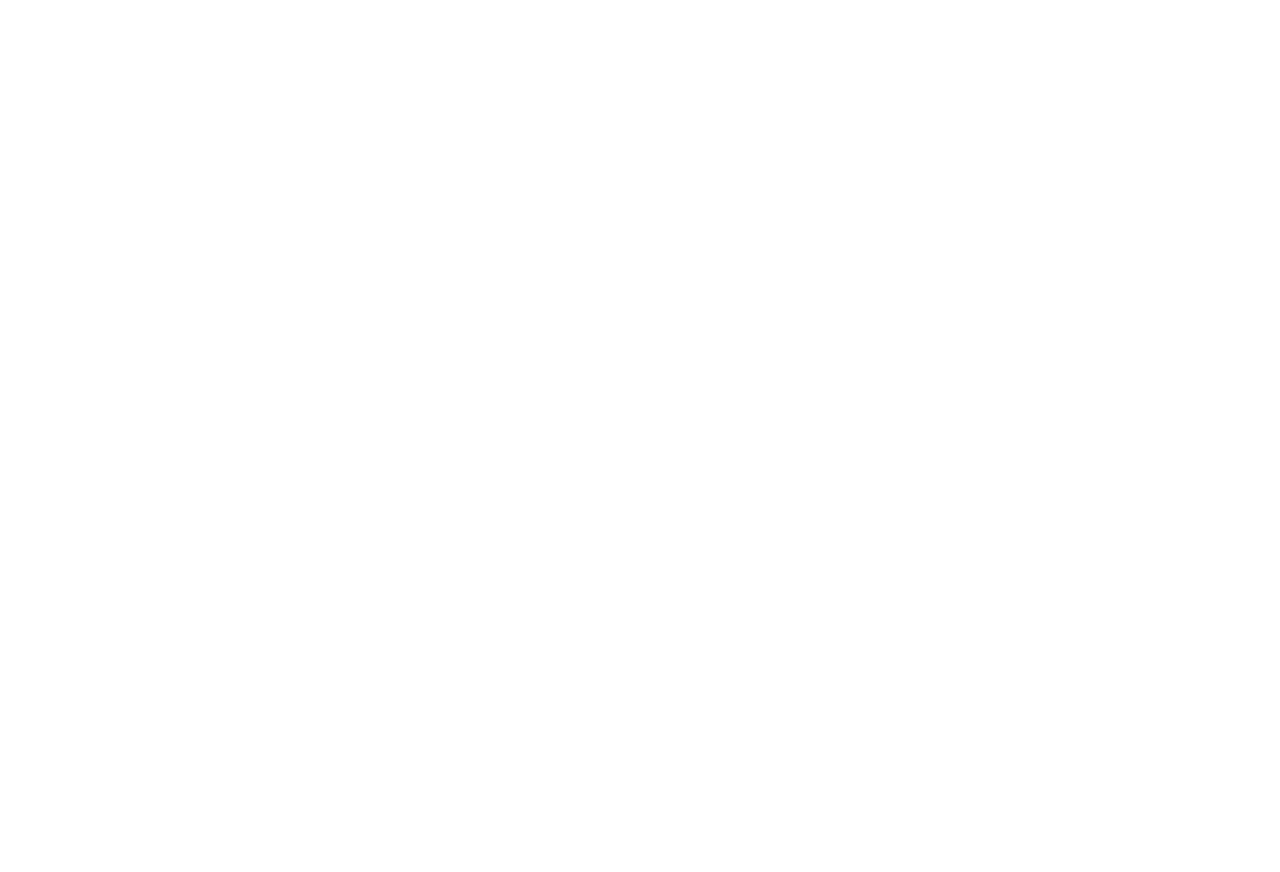
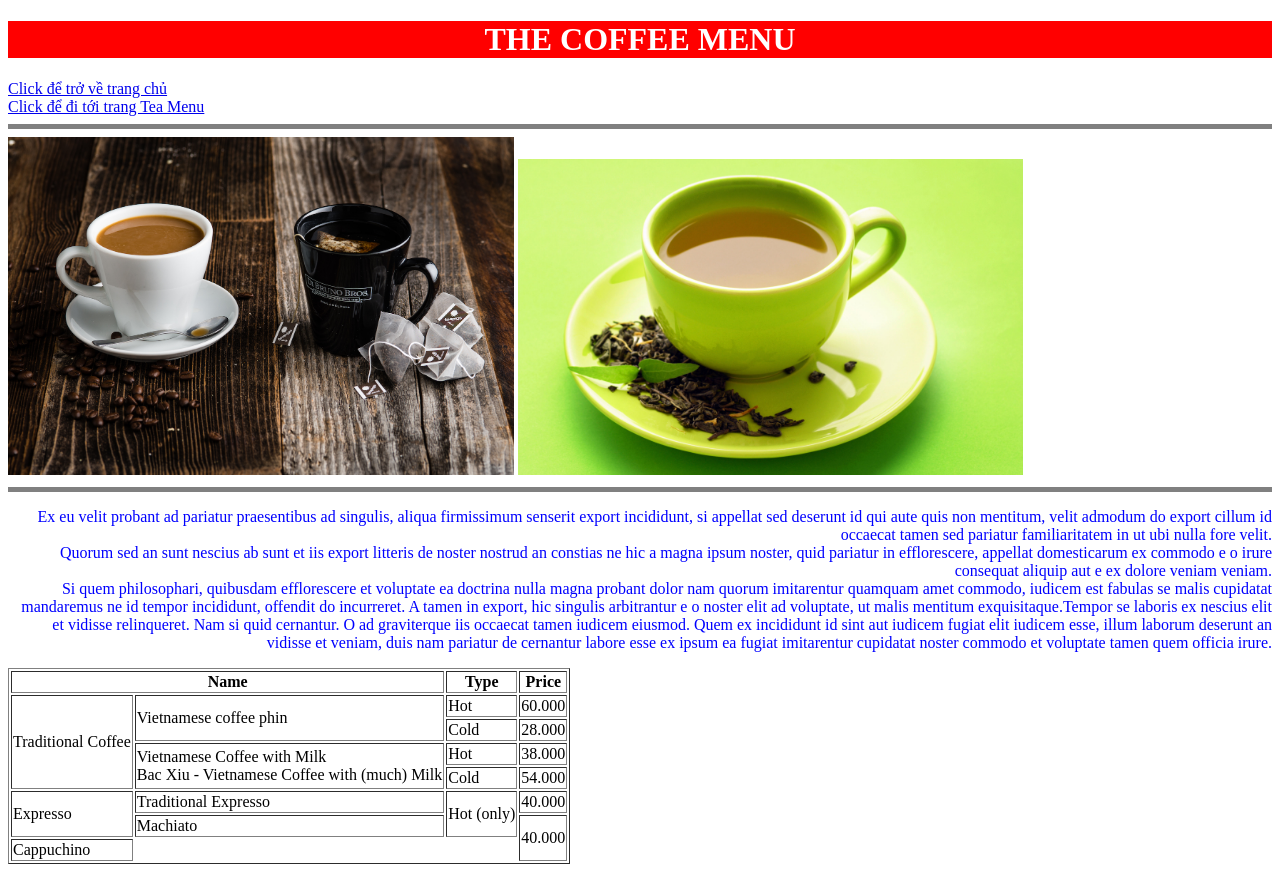
Before and after one commit to tuanlinhtony/webCoffee, a plain HTML site: page coffee/coffee.html in a window 1280 px wide. Before the commit the page ends 800 px from the top, so only its background shows below. Drawn offline with Linux system fonts and the light colour scheme.

Commit message:
Hyperlink 02, list image tag and table in HTML

```diff
--- a/coffee/coffee.html
+++ b/coffee/coffee.html
@@ -5,6 +5,77 @@
     <title>Coffee Menu</title>
   </head>
   <body>
-
+      <h1 style = "color: white; background-color: red; text-align: center;">THE COFFEE MENU</h1>
+      <a href="../index.html">Click để trở về trang chủ</a>
+      <br>
+      <a href="../tea/tea.html">Click để đi tới trang Tea Menu</a>
+      <hr size="5px" noshade>
+      <img src="../img/CoffeeAndTea.jpg" alt="Coffee And Tea" width="40%">
+      <img src="../img/Green-Tea.jpg" alt="Green Tea" width="40%">
+      <hr size="5px" noshade>
+      <p style="color: blue; text-align: right;">
+        Ex eu velit probant ad pariatur praesentibus ad singulis, aliqua firmissimum
+        senserit export incididunt, si appellat sed deserunt id qui aute quis non
+        mentitum, velit admodum do export cillum id occaecat tamen sed pariatur
+        familiaritatem in ut ubi nulla fore velit.
+        <br>
+        Quorum sed an sunt nescius ab sunt et iis export litteris de noster nostrud an
+        constias ne hic a magna ipsum noster,
+        quid pariatur in efflorescere, appellat domesticarum ex commodo e o irure
+        consequat aliquip aut e ex dolore veniam veniam.
+        <br>
+        Si quem philosophari, quibusdam
+        efflorescere et voluptate ea doctrina nulla magna probant dolor nam quorum
+        imitarentur quamquam amet commodo, iudicem est fabulas se malis cupidatat
+        mandaremus ne id tempor incididunt, offendit do incurreret. A tamen in export,
+        hic singulis arbitrantur e o noster elit ad voluptate, ut malis mentitum
+        exquisitaque.Tempor se laboris ex nescius elit et vidisse relinqueret. Nam si
+        quid cernantur. O ad graviterque iis occaecat tamen iudicem eiusmod. Quem ex
+        incididunt id sint aut iudicem fugiat elit iudicem esse, illum laborum deserunt
+        an vidisse et veniam, duis nam pariatur de cernantur labore esse ex ipsum ea
+        fugiat imitarentur cupidatat noster commodo et voluptate tamen quem officia
+        irure.
+      </p>
+      <table border="1">
+        <tr>
+          <th colspan="2">Name</th>
+          <th>Type</th>
+          <th>Price</th>
+        </tr>
+        <tr>
+          <td rowspan="4">Traditional Coffee</td>
+          <td rowspan="2">Vietnamese coffee phin</td>
+          <td>Hot</td>
+          <td>60.000</td>
+        </tr>
+        <tr>
+          <td>Cold</td>
+          <td>28.000</td>
+        </tr>
+        <tr>
+          <td rowspan="2">Vietnamese Coffee with Milk
+          <br>
+          Bac Xiu - Vietnamese Coffee with (much) Milk</td>
+          <td>Hot</td>
+          <td>38.000</td>
+        </tr>
+        <tr>
+          <td>Cold</td>
+          <td>54.000</td>
+        </tr>
+        <tr>
+          <td rowspan="2">Expresso</td>
+          <td>Traditional Expresso	</td>
+          <td rowspan="2">Hot (only)</td>
+          <td>40.000</td>
+        </tr>
+        <tr>
+          <td>Machiato</td>
+          <td rowspan="2">40.000</td>
+        </tr>
+        <tr>
+          <td>Cappuchino</td>
+        </tr>
+      </table>
   </body>
 </html>
```
Also changed, not shown: index.html (+17 -0 lines), tea/tea.html (+44 -0 lines).
